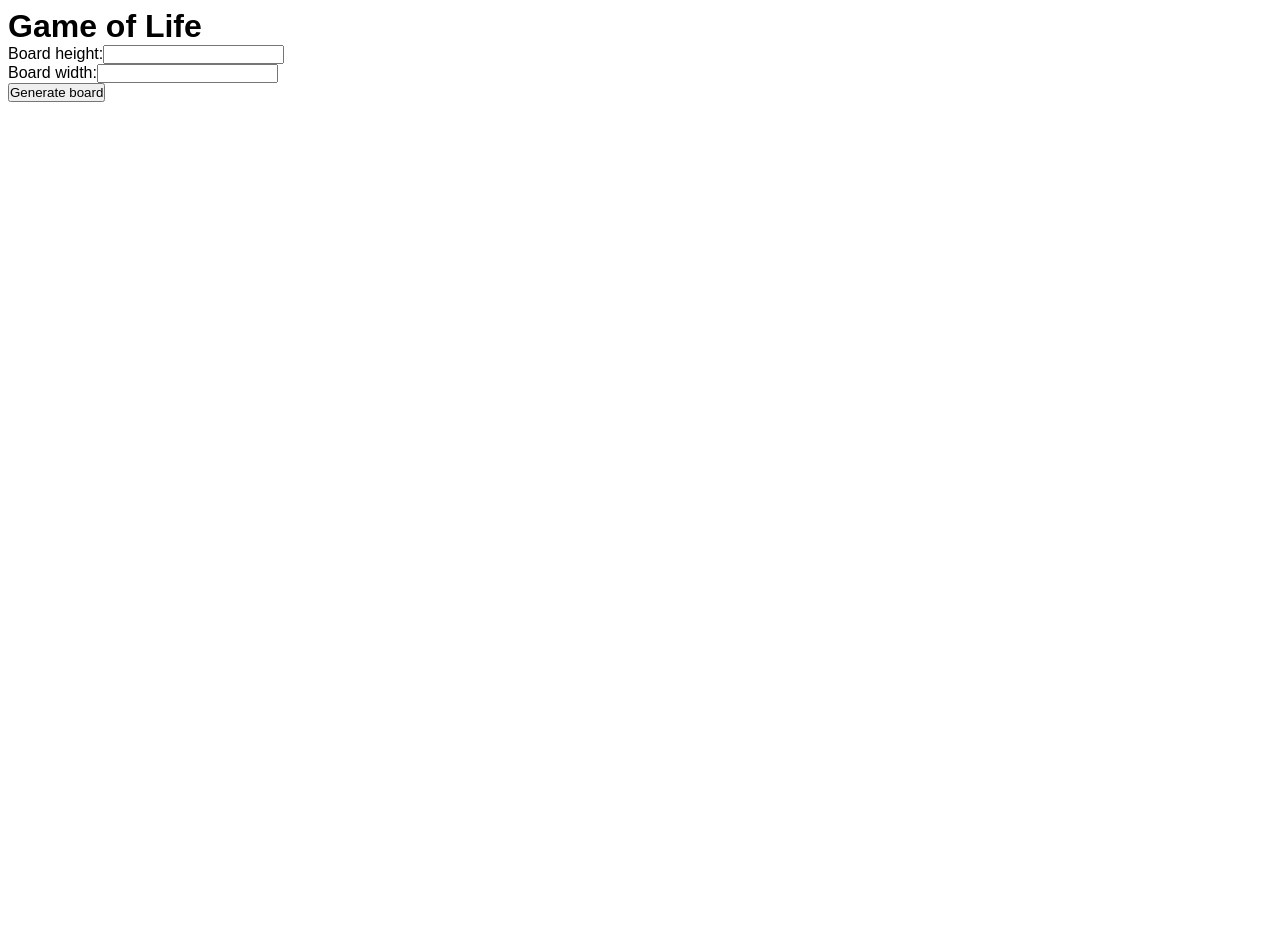
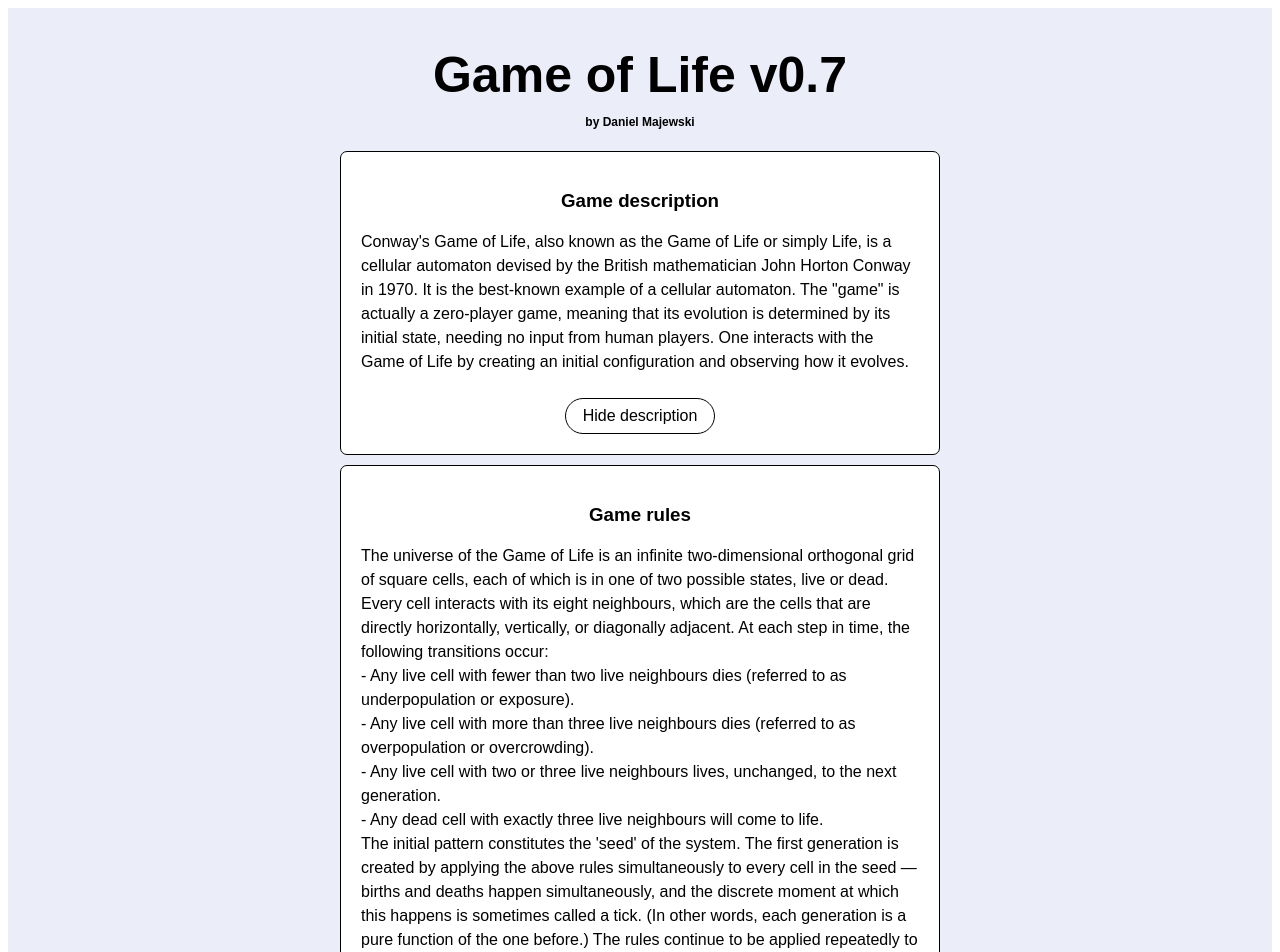
Before and after one commit to MajewskiDaniel/Game-of-Life-Angular, an Angular app: page / in a window 1280 px wide. Shown: the top 952 px of the page. Before the commit the page ends 800 px from the top, so only its background shows below. Built offline with nearby package versions, Linux system fonts and the light colour scheme.

Commit message:
a touch of styling

```diff
--- a/src/app/app.component.css
+++ b/src/app/app.component.css
@@ -3,10 +3,87 @@
   padding: 0;
   box-sizing: border-box;
   font-family: sans-serif;
+  line-height: 1.5em;
+}
+h1 {
+  text-align: center;
+  font-size: 50px;
+  margin: 30px auto 0;
+}
+h2 {
+  text-align: center;
+  font-size: 12px;
+  margin-bottom: 20px;
+}
+h3 {
+  margin: 15px;
+}
+.description,
+.gameRules {
+  display: flex;
+  flex-direction: column;
+  border: 1px solid black;
+  border-radius: 7px;
+  width: 600px;
+  margin-top: 10px;
+  padding: 20px;
+  /* text-align: justify; */
+  align-items: center;
+  background-color: white;
+}
+.descrBtn,
+.rulesBtn,
+.genBtn {
+  width: 150px;
+}
+
+.boardGenerator {
+  border: 1px solid black;
+  width: 600px;
+  margin-top: 10px;
+  padding: 20px;
+  background-color: white;
+  border-radius: 7px;
+}
+.boardHeight,
+.boardWidth,
+.numOfGens,
+.gameSpeed {
+  margin: 10px 0;
+}
+
+input {
+  width: 60px;
+  margin-left: 10px;
+  border-radius: 5px;
+  border: 1px solid black;
+}
+button {
+  background-color: white;
+  font-size: 16px;
+  padding: 5px;
+  border: 1px solid black;
+  border-radius: 18px;
+}
+.gameInputs {
+  border: 1px solid black;
+  width: 600px;
+  margin-top: 10px;
+  padding: 20px;
+  background-color: white;
+  border-radius: 7px;
+}
+.wrapper {
+  display: flex;
+  flex-direction: column;
+  align-items: center;
+  background-color: #ebedf9;
 }
 .board {
   display: flex;
   flex-direction: column;
+  margin-top: 30px;
+  background-color: white;
 }
 .row {
   display: flex;
--- a/src/app/app.component.html
+++ b/src/app/app.component.html
@@ -1,49 +1,93 @@
+<div class="wrapper">
   <div class="home">
-  <h1>Game of Life</h1>
+    <h1>Game of Life v0.7</h1>
+    <h2>by Daniel Majewski</h2>
+    <div class="description">
+      <h3>Game description</h3>
+      <span
+        >Conway's Game of Life, also known as the Game of Life or simply Life,
+        is a cellular automaton devised by the British mathematician John Horton
+        Conway in 1970. It is the best-known example of a cellular automaton.
+        The "game" is actually a zero-player game, meaning that its evolution is
+        determined by its initial state, needing no input from human players.
+        One interacts with the Game of Life by creating an initial configuration
+        and observing how it evolves.</span
+      >
+      <br />
+      <button class="descrBtn">Hide description</button>
+    </div>
+  </div>
+  <div class="gameRules">
+    <h3>Game rules</h3>
+    <span
+      >The universe of the Game of Life is an infinite two-dimensional
+      orthogonal grid of square cells, each of which is in one of two possible
+      states, live or dead. Every cell interacts with its eight neighbours,
+      which are the cells that are directly horizontally, vertically, or
+      diagonally adjacent. At each step in time, the following transitions
+      occur: <br />- Any live cell with fewer than two live neighbours dies
+      (referred to as underpopulation or exposure). <br />- Any live cell with
+      more than three live neighbours dies (referred to as overpopulation or
+      overcrowding). <br />- Any live cell with two or three live neighbours
+      lives, unchanged, to the next generation. <br />- Any dead cell with
+      exactly three live neighbours will come to life. <br />The initial pattern
+      constitutes the 'seed' of the system. The first generation is created by
+      applying the above rules simultaneously to every cell in the seed — births
+      and deaths happen simultaneously, and the discrete moment at which this
+      happens is sometimes called a tick. (In other words, each generation is a
+      pure function of the one before.) The rules continue to be applied
+      repeatedly to create further generations.</span
+    >
+    <button class="rulesBtn">Hide rules</button>
   </div>
   <div class="boardGenerator">
-  <div>
-    <span>Board height:</span>
+    <div class="boardHeight">
+      <span>Board width:</span>
       <input
-      class="boardHeight"
         type="number"
+        value="30"
         (input)="onInputHeight($event.target.value)"
       />
     </div>
-  <div>
-    <span>Board width:</span>
+    <div class="boardWidth">
+      <span>Board height:</span>
       <input
-      class="boardWidth"
         type="number"
+        value="30"
         (input)="onInputWidth($event.target.value)"
       />
     </div>
-  <button class="generateButton" (click)="onGenerate()">
+    <button class="genBtn" (click)="onGenerate()">
       Generate board
     </button>
   </div>
   <div class="gameInputs" *ngIf="board.length > 0">
+    <div class="numOfGens">
       <span>Number of generations (0 to infinite):</span>
       <input
-    class="numOfGens"
         type="number"
         value="0"
         (input)="onInputGens($event.target.value)"
       />
       <br />
+    </div>
+    <div class="gameSpeed">
       <span>Single generation length in seconds:</span>
       <input
-    class="gameSpeed"
         type="number"
         value="0.5"
         (input)="onInputSpeed($event.target.value)"
       />
       <br />
+    </div>
+    <div class="startSection">
       <span>Set living cells on the board and press Start</span>
       <button class="play" (click)="onStart()">Start</button>
-  <button class="pause" (click)="onPause()">Pause</button>
+      <!-- <button class="pause" (click)="onPause()">Pause</button> -->
       <button class="reset" (click)="onGenerate()">Reset</button>
     </div>
+  </div>
+
   <div class="board" *ngIf="board.length > 0">
     <div class="row" *ngFor="let row of board; let i = index">
       <div
@@ -54,3 +98,4 @@
       ></div>
     </div>
   </div>
+</div>
--- a/src/app/app.component.ts
+++ b/src/app/app.component.ts
@@ -38,11 +38,11 @@ export class AppComponent {
   }
   onStart() {
     this.boardService.startGame(this.generationLimit, this.gameSpeed);
-    this.board = this.boardService.gameBoard;
+    this.board = this.boardService.board;
   }
-  onPause() {
-    // TODO: pause code
-  }
+  // onPause() {
+  //   // TODO: pause code
+  // }
   onCellClick(i, j) {
     this.boardService.toggleCell(i, j);
   }
--- a/src/app/services/board.service.ts
+++ b/src/app/services/board.service.ts
@@ -1,7 +1,6 @@
 import { Injectable } from "@angular/core";
 import * as Board from "./lifeboard";
 import * as Game from "./game";
-import { tap } from "rxjs/operators";
 
 @Injectable({
   providedIn: "root",
@@ -9,10 +8,9 @@ import { tap } from "rxjs/operators";
 export class BoardService {
   public board;
   private livingCells: any[];
-  public gameBoard;
 
   constructor() {}
-  createBoard(height = 10, width = 10) {
+  createBoard(height: number, width: number) {
     const board = new Board(height, width);
     this.board = board.createBoard();
     this.livingCells = [];
@@ -22,7 +20,7 @@ export class BoardService {
     this.board[i][j] = this.board[i][j] === 0 ? 1 : 0;
   }
 
-  startGame(generationLimit: number, gameSpeed: number) {
+  startGame(generationLimit: number, gameSpeed: number = 500) {
     const getLivingCellsFromBoard = (board) => {
       for (let i = 0; i < board.length; i++) {
         for (let j = 0; j < board[i].length; j++) {
@@ -43,12 +41,7 @@ export class BoardService {
     );
 
     game.startTheGame();
-    game.board$
-      .pipe
-      //delay(500),
-      // tap((board) => console.table(board))
-      ()
-      .subscribe((board) => (this.gameBoard = board));
+    game.board$.subscribe((board) => (this.board = board));
   }
   // endGame() {}
 }
--- a/src/app/services/game.js
+++ b/src/app/services/game.js
@@ -37,8 +37,6 @@ class GameOfLife {
       this.letThemDie();
       this.refreshLivingCells();
       this.board$.next(this.board);
-      console.log(this.endGameFlag);
-      console.log(this.generationLimit);
       console.log(`Generation: ${this.numberOfGenerations}`);
       this.isTheGameOver();
       setTimeout(() => {
--- a/src/app/services/lifeboard.js
+++ b/src/app/services/lifeboard.js
@@ -1,7 +1,7 @@
 "use strict";
 
 class LifeBoard {
-  constructor(width, height = width) {
+  constructor(width = 25, height = 25) {
     this.width = width;
     this.height = height;
     this.board = [];
```
Lines whose indentation alone changed are shown as unchanged.
